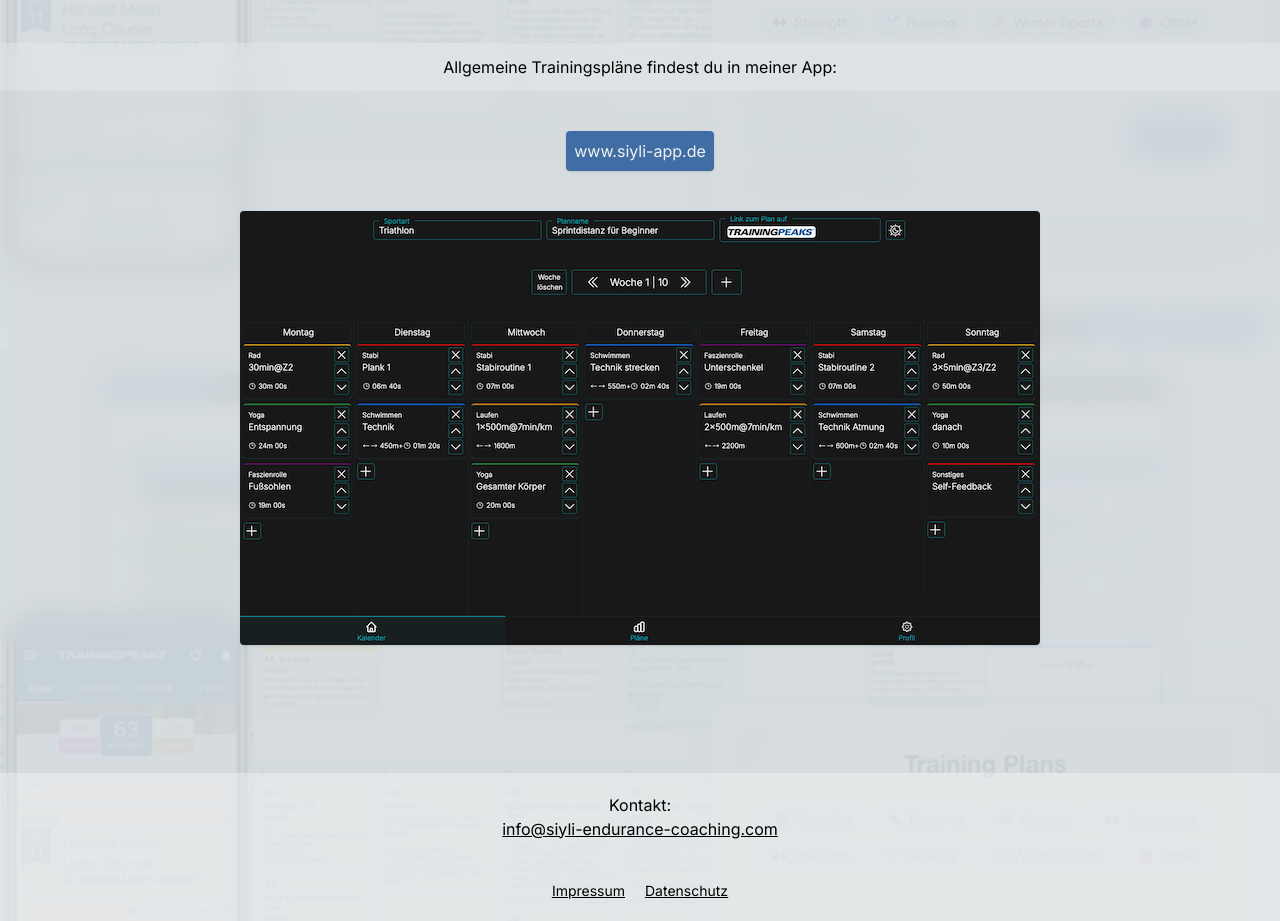
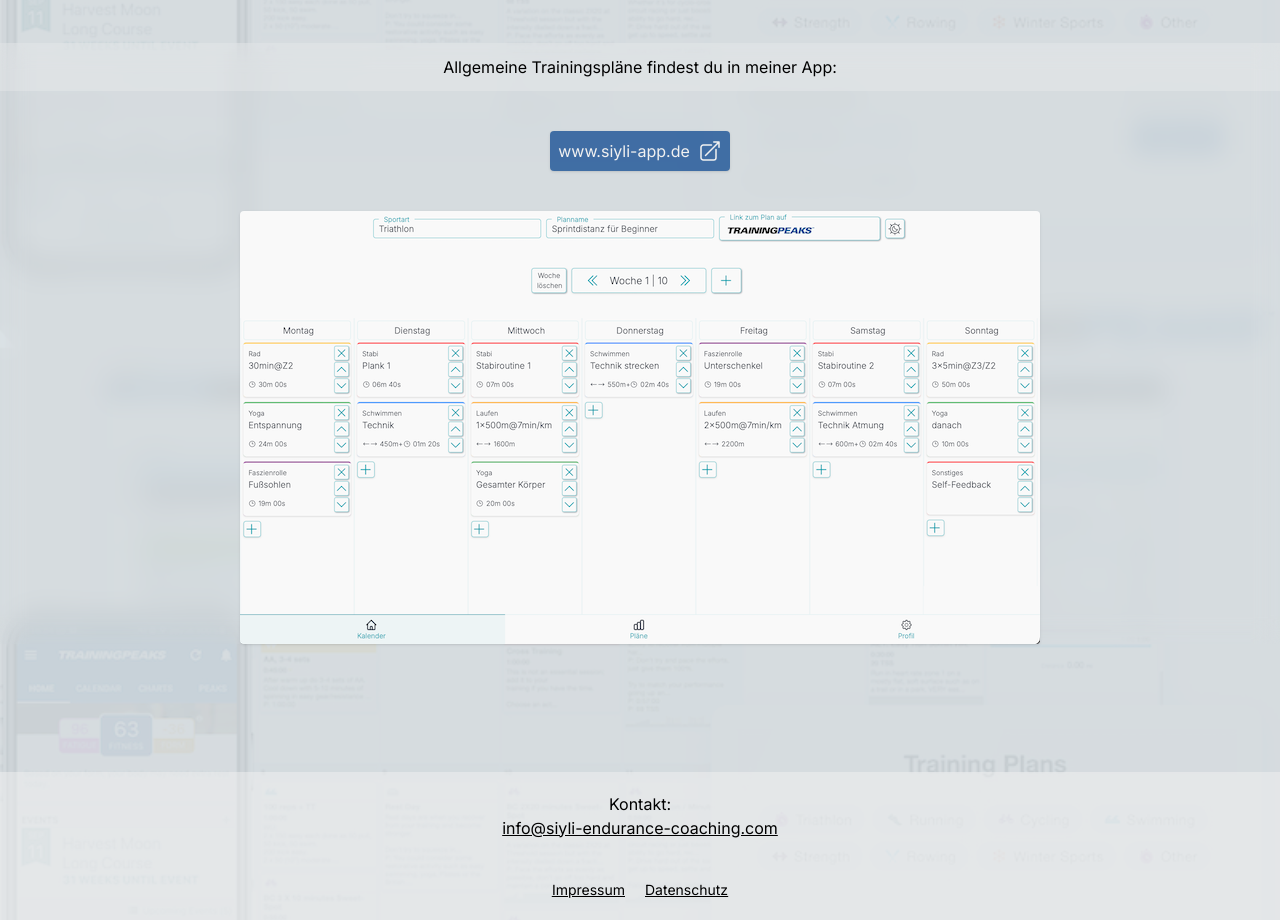
Before and after one commit to FrankSiyli/cna_sec, a Next.js app: page /staticPlans in a window 1280 px wide. Shown: the part 1320-2241 px from the top of the page. Built offline with nearby package versions, Linux system fonts and the light colour scheme.

Commit message:
challenge

```diff
--- a/src/app/(pages)/staticPlans/page.js
+++ b/src/app/(pages)/staticPlans/page.js
@@ -3,6 +3,7 @@ import React from "react";
 import ArrowLeftSvg from "../../components/buttons/svgCollection/ArrowLeftSvg";
 import Head from "next/head";
 import Image from "next/image";
+import LinkSvg from "@/app/components/buttons/svgCollection/LinkSvg";
 
 const Page = () => {
   return (
@@ -114,16 +115,21 @@ const Page = () => {
                 Allgemeine Trainingspläne findest du in meiner App:
               </h2>
               <button className="m-5  bg-appBlue/70 hover:bg-appBlue p-2 rounded hover:shadow-xl shadow  text-appGrey">
-                <Link className="" target="_blank" href="https://siyli-app.de">
+                <Link
+                  className="flex gap-2"
+                  target="_blank"
+                  href="https://siyli-app.de"
+                >
                   www.siyli-app.de
+                  <LinkSvg />
                 </Link>
               </button>
               <Image
                 className="mx-auto shadow rounded m-5 w-auto"
                 width={300}
                 height={300}
-                src="/siyli_app_2.png"
-                alt="bike"
+                src="/app.png"
+                alt="app"
               />
             </div>
           </div>
--- /dev/null
+++ b/src/app/components/buttons/svgCollection/LinkSvg.js
@@ -0,0 +1,20 @@
+const LinkSvg = () => {
+  return (
+    <svg
+      xmlns="http://www.w3.org/2000/svg"
+      fill="none"
+      viewBox="0 0 24 24"
+      stroke-width="1.5"
+      stroke="currentColor"
+      class="size-6"
+    >
+      <path
+        stroke-linecap="round"
+        stroke-linejoin="round"
+        d="M13.5 6H5.25A2.25 2.25 0 0 0 3 8.25v10.5A2.25 2.25 0 0 0 5.25 21h10.5A2.25 2.25 0 0 0 18 18.75V10.5m-10.5 6L21 3m0 0h-5.25M21 3v5.25"
+      />
+    </svg>
+  );
+};
+
+export default LinkSvg;
```
Also changed, not shown: public/app.png (added).
